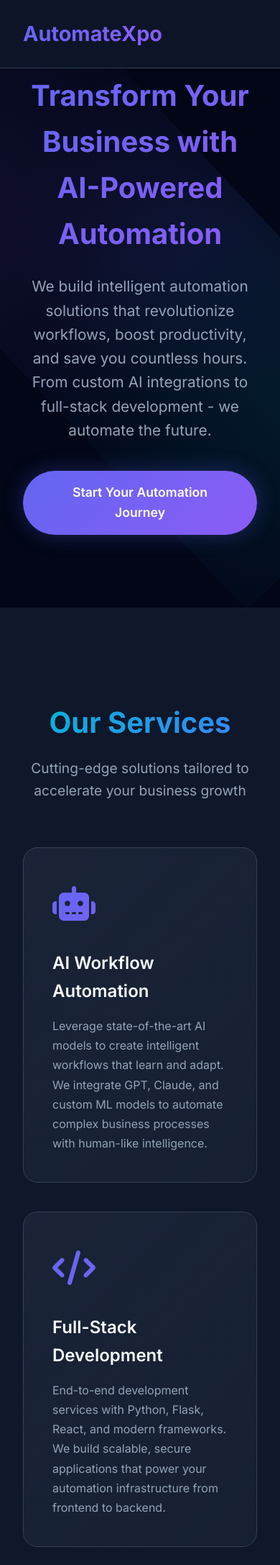
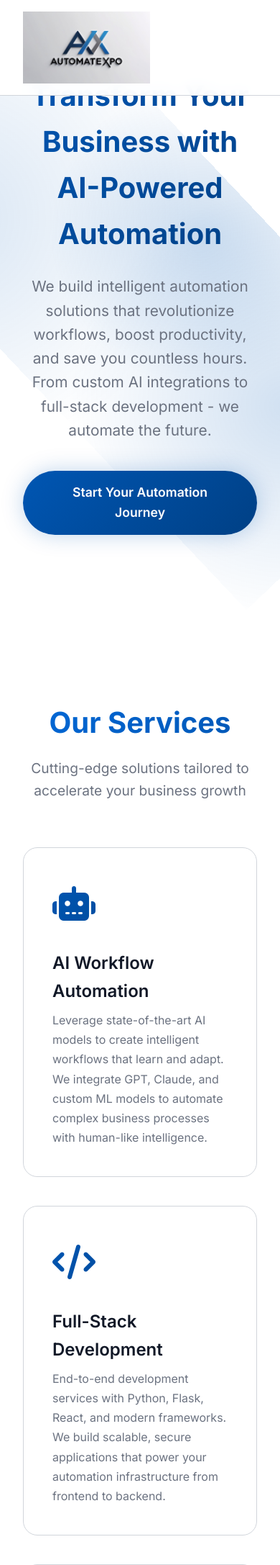
Before and after one commit to automatexpos/automatexpo, a Flask app: page / in a window 390 px wide. Shown: the top 2174 px of the page at 72% size. Run offline with Flask 3, Linux system fonts and the light colour scheme.

Commit message:
logo added

```diff
--- a/templates/index.html
+++ b/templates/index.html
@@ -16,17 +16,22 @@
 
     <style>
         :root {
-            --primary-color: #6366f1;
-            --secondary-color: #8b5cf6;
-            --accent-color: #06b6d4;
-            --dark-bg: #0f172a;
-            --darker-bg: #020617;
-            --light-text: #f8fafc;
-            --muted-text: #94a3b8;
-            --border-color: #334155;
-            --gradient-1: linear-gradient(135deg, #6366f1, #8b5cf6);
-            --gradient-2: linear-gradient(135deg, #06b6d4, #3b82f6);
-            --shadow-glow: 0 0 30px rgba(99, 102, 241, 0.3);
+            /* --- NEW BLUE PALETTE --- */
+            --primary-color: #0056b3;
+            --secondary-color: #004085;
+            --accent-color: #0069d9;
+
+            /* --- LIGHT THEME COLORS --- */
+            --dark-bg: #ffffff;
+            --darker-bg: #f5f7fa;
+            --light-text: #111827;
+            --muted-text: #6b7280;
+            --border-color: #d1d5db;
+
+            /* --- GRADIENTS & SHADOWS --- */
+            --gradient-1: linear-gradient(135deg, #0056b3, #004085);
+            --gradient-2: linear-gradient(135deg, #0069d9, #0056b3);
+            --shadow-glow: 0 0 30px rgba(0, 86, 179, 0.25);
         }
 
         * {
@@ -51,21 +56,19 @@
             width: 100%;
             height: 100%;
             z-index: -1;
-            background: var(--darker-bg);
+            background: var(--dark-bg);
         }
 
         .hero-bg::before {
-            content: '';
+            content: "";
             position: absolute;
-            top: 0;
-            left: 0;
-            width: 100%;
-            height: 100%;
+            inset: 0;
             background:
-                radial-gradient(circle at 20% 50%, rgba(99, 102, 241, 0.1) 0%, transparent 50%),
-                radial-gradient(circle at 80% 80%, rgba(139, 92, 246, 0.1) 0%, transparent 50%),
-                radial-gradient(circle at 40% 20%, rgba(6, 182, 212, 0.1) 0%, transparent 50%);
+                radial-gradient(circle at 20% 50%, rgba(0, 86, 179, 0.20) 0%, transparent 40%),
+                radial-gradient(circle at 80% 80%, rgba(0, 86, 179, 0.15) 0%, transparent 45%),
+                radial-gradient(circle at 40% 20%, rgba(0, 86, 179, 0.18) 0%, transparent 42%);
             animation: float 20s ease-in-out infinite;
+            z-index: -1;
         }
 
         @keyframes float {
@@ -73,13 +76,13 @@
             50% { transform: translateY(-20px) rotate(180deg); }
         }
 
-        /* Navigation */
+        /* --- NAVIGATION BAR (WHITE) --- */
         nav {
             position: fixed;
             top: 0;
             width: 100%;
-            padding: 1.5rem 0;
-            background: rgba(15, 23, 42, 0.9);
+            padding: 1rem 0;
+            background: rgba(255, 255, 255, 0.95);
             backdrop-filter: blur(10px);
             z-index: 1000;
             border-bottom: 1px solid var(--border-color);
@@ -94,15 +97,19 @@
             padding: 0 2rem;
         }
 
-        .logo {
-            font-size: 1.8rem;
-            font-weight: 700;
-            background: var(--gradient-1);
-            -webkit-background-clip: text;
-            -webkit-text-fill-color: transparent;
-            background-clip: text;
+        /* --- LOGO --- */
+        .logo-img {
+            height: 100px;
+            width: auto;
+            vertical-align: middle;
         }
 
+        .logo {
+            display: flex;
+            align-items: center;
+        }
+
+        /* --- NAV LINKS --- */
         .nav-links {
             display: flex;
             gap: 2.5rem;
@@ -183,22 +190,18 @@
 
         .cta-button:hover {
             transform: translateY(-3px);
-            box-shadow: 0 0 40px rgba(99, 102, 241, 0.5);
+            box-shadow: 0 0 40px rgba(0, 86, 179, 0.5);
         }
 
         @keyframes fadeInUp {
-            from {
-                opacity: 0;
-                transform: translateY(30px);
-            }
-            to {
-                opacity: 1;
-                transform: translateY(0);
-            }
+            from { opacity: 0; transform: translateY(30px); }
+            to { opacity: 1; transform: translateY(0); }
         }
 
-        /* Services Section */
-        .services {
+        /* --- SERVICES, TEAM & CONTACT SECTIONS --- */
+        .services,
+        .team,
+        .contact {
             padding: 8rem 2rem;
             max-width: 1200px;
             margin: 0 auto;
@@ -221,44 +224,28 @@
             font-size: 1.2rem;
         }
 
-        .services-grid {
+        .services-grid,
+        .team-grid {
             display: grid;
-            grid-template-columns: repeat(auto-fit, minmax(300px, 1fr));
+            grid-template-columns: repeat(auto-fit, minmax(280px, 1fr));
             gap: 2.5rem;
             margin-top: 3rem;
         }
 
-        .service-card {
-            background: linear-gradient(135deg, rgba(51, 65, 85, 0.3), rgba(30, 41, 59, 0.5));
+        .service-card,
+        .team-member {
+            background: rgba(255, 255, 255, 0.6);
             border: 1px solid var(--border-color);
             border-radius: 20px;
             padding: 2.5rem;
             transition: all 0.3s ease;
-            position: relative;
-            overflow: hidden;
         }
 
-        .service-card::before {
-            content: '';
-            position: absolute;
-            top: 0;
-            left: 0;
-            width: 100%;
-            height: 100%;
-            background: var(--gradient-1);
-            opacity: 0;
-            transition: opacity 0.3s ease;
-            z-index: -1;
-        }
-
-        .service-card:hover {
+        .service-card:hover,
+        .team-member:hover {
             transform: translateY(-10px);
             border-color: var(--primary-color);
-            box-shadow: 0 10px 40px rgba(99, 102, 241, 0.2);
-        }
-
-        .service-card:hover::before {
-            opacity: 0.1;
+            box-shadow: 0 10px 40px rgba(0, 86, 179, 0.15);
         }
 
         .service-icon {
@@ -266,70 +253,23 @@
             background: var(--gradient-1);
             -webkit-background-clip: text;
             -webkit-text-fill-color: transparent;
-            background-clip: text;
             margin-bottom: 1.5rem;
         }
 
-        .service-title {
+        .service-title,
+        .member-name {
             font-size: 1.5rem;
             font-weight: 600;
-            margin-bottom: 1rem;
-        }
-
-        .service-description {
-            color: var(--muted-text);
-            line-height: 1.7;
-        }
-
-        /* Team Section */
-        .team {
-            padding: 6rem 2rem;
-            background: rgba(30, 41, 59, 0.3);
-        }
-
-        .team-container {
-            max-width: 800px;
-            margin: 0 auto;
-            text-align: center;
-        }
-
-        .team-grid {
-            display: grid;
-            grid-template-columns: repeat(auto-fit, minmax(250px, 1fr));
-            gap: 3rem;
-            margin-top: 3rem;
-        }
-
-        .team-member {
-            background: rgba(51, 65, 85, 0.3);
-            border: 1px solid var(--border-color);
-            border-radius: 20px;
-            padding: 2.5rem;
-            transition: all 0.3s ease;
-        }
-
-        .team-member:hover {
-            transform: translateY(-5px);
-            box-shadow: 0 10px 30px rgba(99, 102, 241, 0.2);
+            margin-bottom: 0.5rem;
         }
 
         .member-avatar {
-            width: 80px;
-            height: 80px;
-            background: var(--gradient-1);
+            width: 120px;
+            height: 120px;
             border-radius: 50%;
+            object-fit: cover;
             margin: 0 auto 1.5rem;
-            display: flex;
-            align-items: center;
-            justify-content: center;
-            font-size: 2rem;
-            font-weight: 700;
-        }
-
-        .member-name {
-            font-size: 1.3rem;
-            font-weight: 600;
-            margin-bottom: 0.5rem;
+            border: 3px solid var(--primary-color);
         }
 
         .member-role {
@@ -476,7 +381,9 @@
     <!-- Navigation -->
     <nav>
         <div class="nav-container">
-            <div class="logo">AutomateXpo</div>
+            <div class="logo">
+                <img src="{{ url_for('static', filename='images/company_logo.jpg') }}" alt="AutomateXpo" class="logo-img">
+            </div>
             <ul class="nav-links">
                 <li><a href="#home">Home</a></li>
                 <li><a href="#services">Services</a></li>
@@ -632,76 +511,49 @@
     </footer>
 
     <script>
-        // Smooth scrolling for navigation links
+        /* Smooth scrolling */
         document.querySelectorAll('a[href^="#"]').forEach(anchor => {
-            anchor.addEventListener('click', function (e) {
+            anchor.addEventListener('click', e => {
                 e.preventDefault();
-                const target = document.querySelector(this.getAttribute('href'));
-                if (target) {
-                    target.scrollIntoView({
-                        behavior: 'smooth',
-                        block: 'start'
-                    });
-                }
+                const target = document.querySelector(anchor.getAttribute('href'));
+                target?.scrollIntoView({ behavior: 'smooth', block: 'start' });
             });
         });
 
-        // Scroll animations
-        const observerOptions = {
-            threshold: 0.1,
-            rootMargin: '0px 0px -50px 0px'
-        };
+        /* Scroll animations */
+        const observer = new IntersectionObserver(entries => {
+            entries.forEach(e => e.isIntersecting && e.target.classList.add('visible'));
+        }, { threshold: 0.1, rootMargin: '0px 0px -50px 0px' });
+        document.querySelectorAll('.fade-in').forEach(el => observer.observe(el));
 
-        const observer = new IntersectionObserver((entries) => {
-            entries.forEach(entry => {
-                if (entry.isIntersecting) {
-                    entry.target.classList.add('visible');
-                }
-            });
-        }, observerOptions);
-
-        document.querySelectorAll('.fade-in').forEach(el => {
-            observer.observe(el);
-        });
-
-        // Form submission
-        // Replace the form submission section with this:
-        document.getElementById('consultationForm').addEventListener('submit', async function(e) {
+        /* Form submission */
+        document.getElementById('consultationForm').addEventListener('submit', async function (e) {
             e.preventDefault();
-
-            const formData = {
+            const data = {
                 name: document.getElementById('name').value,
                 email: document.getElementById('email').value,
                 topic: document.getElementById('topic').value
             };
-
             try {
-                const response = await fetch('/api/consultation', {
+                const res = await fetch('/api/consultation', {
                     method: 'POST',
-                    headers: {
-                        'Content-Type': 'application/json',
-                    },
-                    body: JSON.stringify(formData)
+                    headers: { 'Content-Type': 'application/json' },
+                    body: JSON.stringify(data)
                 });
-
-                const result = await response.json();
-
-                if (result.status === 'success') {
-                    alert(`Thank you, ${formData.name}! Your consultation request has been received. We'll contact you at ${formData.email} within 24 hours.`);
+                const json = await res.json();
+                if (json.status === 'success') {
+                    alert(`Thank you, ${data.name}! We'll contact you at ${data.email} within 24 hours.`);
                     this.reset();
                 }
-            } catch (error) {
-                console.error('Error:', error);
+            } catch {
                 alert('Error submitting form. Please try again.');
             }
         });
 
-        // Add subtle parallax effect
+        /* Parallax background */
         window.addEventListener('scroll', () => {
-            const scrolled = window.pageYOffset;
-            const parallax = document.querySelector('.hero-bg');
-            const speed = scrolled * 0.5;
-            parallax.style.transform = `translateY(${speed}px)`;
+            const offset = window.pageYOffset * 0.5;
+            document.querySelector('.hero-bg').style.transform = `translateY(${offset}px)`;
         });
     </script>
 </body>
```
Also changed, not shown: other parts of templates/index.html (+32 -95 lines), static/images/company_logo.jpg (added).
